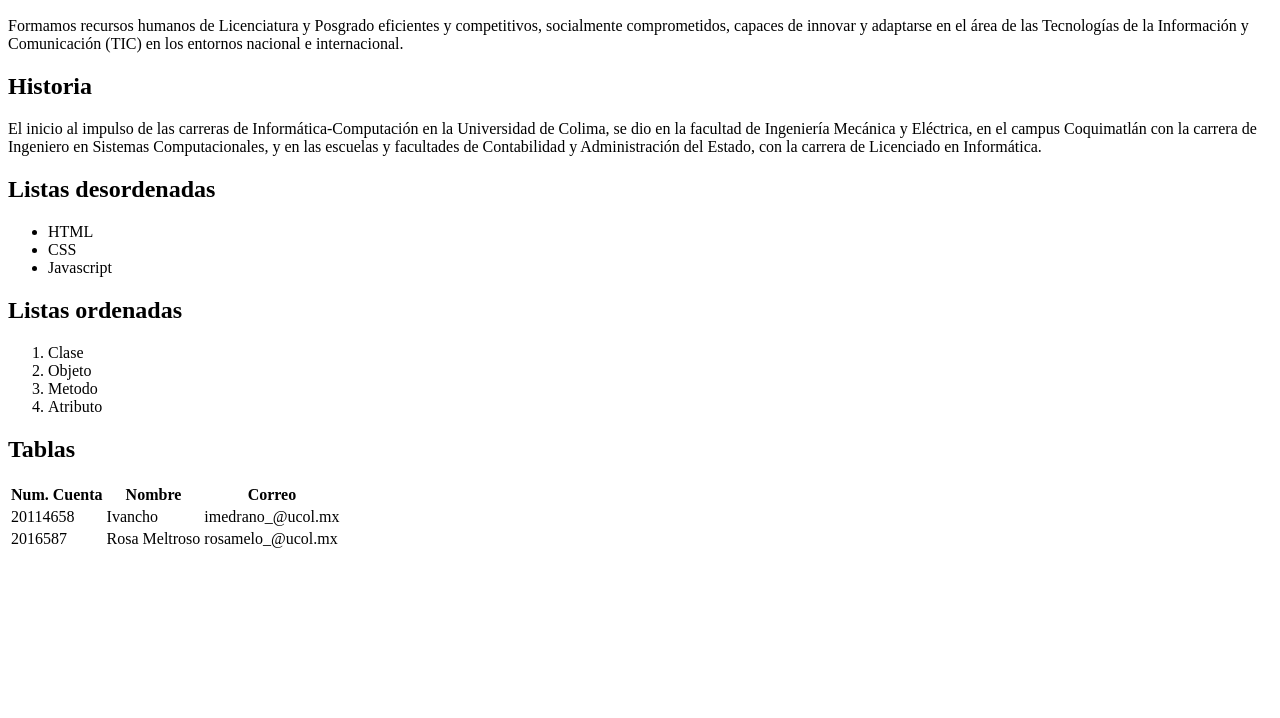
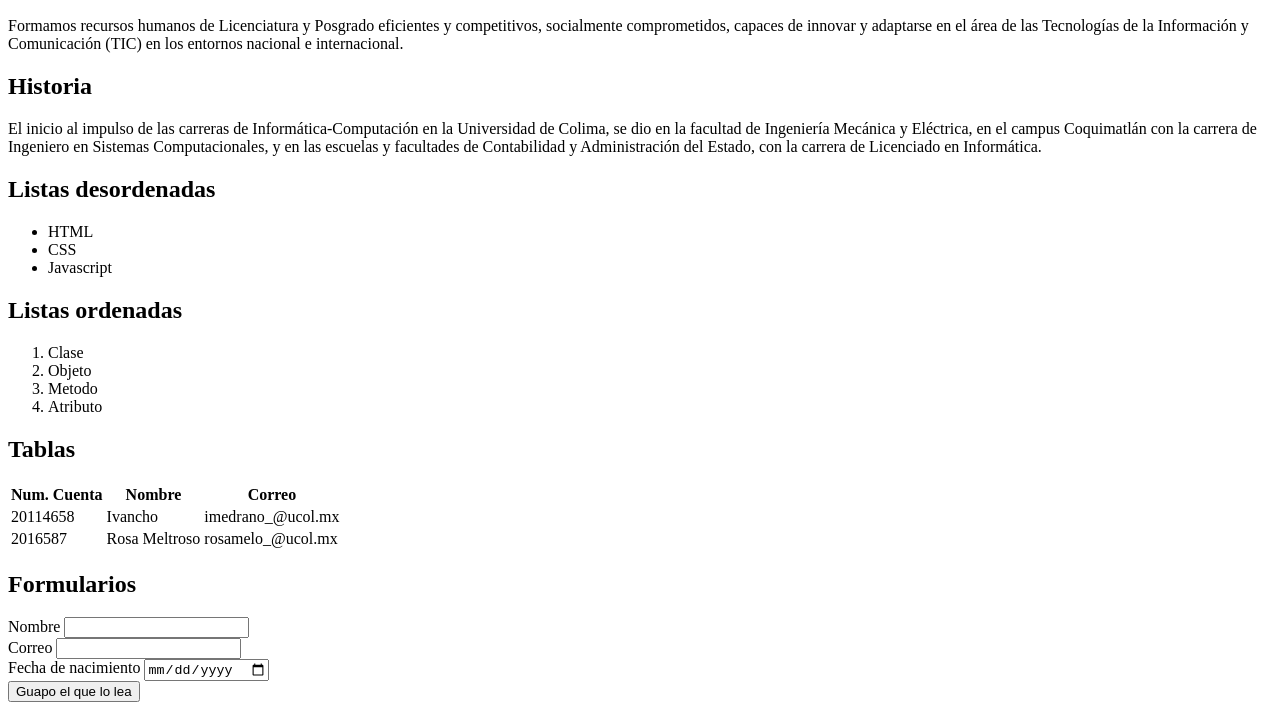
Before and after one commit to imedrano-stack/01-Elementos-HTML, a plain HTML site: page index.html in a window 1280 px wide. Shown: the part 96-814 px from the top of the page. Drawn offline with Linux system fonts and the light colour scheme.

Commit message:
Añade ejemplos de formulario

```diff
--- a/index.html
+++ b/index.html
@@ -51,5 +51,23 @@
             <td>rosamelo_@ucol.mx</td>
         </tr>
     </table>
+    <h2>Formularios</h2>
+    <form>
+        <div>
+            <label for="nombre">Nombre</label>
+            <input type="text" id="nombre">
+        </div>
+        <div>
+            <label for="email">Correo</label>
+            <input type="email" id="email">
+        </div>
+        <div>
+            <label for="fNacimiento">Fecha de nacimiento</label>
+            <input type="date" id="fNacimiento">
+        </div>
+        <div>
+            <button type="submit">Guapo el que lo lea</button>
+        </div>
+    </form>
 </body>
 </html>
```
